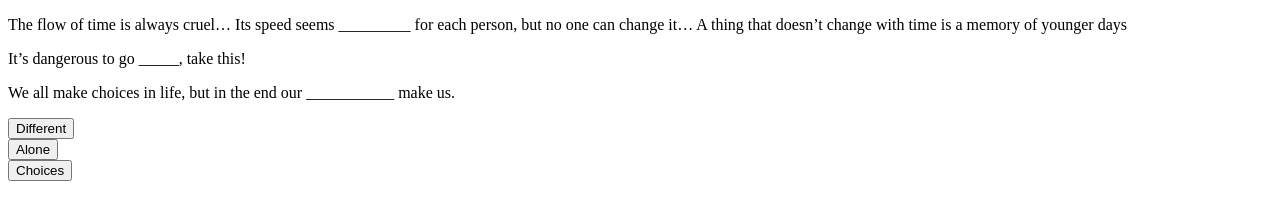
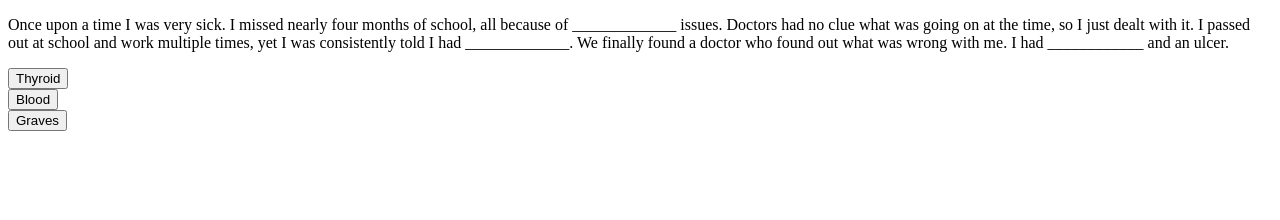
Before and after one commit to wsilkniii/CSD360, a plain HTML site: page module3/wsilknitter_module3.html in a window 1280 px wide. Drawn offline with Linux system fonts and the light colour scheme.

Commit message:
Updated assignment to meet requirements.

```diff
--- a/module3/wsilknitter_module3.html
+++ b/module3/wsilknitter_module3.html
@@ -5,11 +5,11 @@
 
       <script>
 
-           const quote1 = "different";
+           const word1 = "hyperthyroidism";
 
-           const quote2 = "alone";
+           const word2 = "low blood sugar";
 
-           const quote3 = "choices";
+           const word3 = "Grave's Disease";
 
       </script>
 
@@ -18,26 +18,21 @@
       <body>
 
       <p>
-           The flow of time is always cruel… Its speed seems <span id = "different"> _________
-        </span> for each person, but no one can change it… A thing that doesn’t change with time is a memory of younger days
-        </p>
-        <p>
-            It’s dangerous to go <span id = "alone"> _____</span>, take this!
-        </p>
-        <p>
-            We all make choices in life, but in the end our <span id = "choices"> ___________</span> make us.
+        Once upon a time I was very sick. I missed nearly four months of school, all because of <span id ="thyroid"> _____________
+      </span> issues. Doctors had no clue what was going on at the time, so I just dealt with it. I passed out at school and work multiple times, yet I was consistently told I had <span id="blood-sugar">_____________</span>.
+      We finally found a doctor who found out what was wrong with me. I had <span id="graves"> ____________</span> and an ulcer.
       </p>
 
        <p>
 
            <button type="button"
-             onclick="document.getElementById('different').innerHTML = quote1">Different</button> <br />
+             onclick="document.getElementById('thyroid').innerHTML = word1">Thyroid</button> <br />
 
           <button type="button"
-            onclick="document.getElementById('alone').innerHTML = quote2">Alone</button> <br />
+            onclick="document.getElementById('blood-sugar').innerHTML = word2">Blood</button> <br />
 
           <button type="button"
-            onclick="document.getElementById('choices').innerHTML = quote3">Choices</button> <br />
+            onclick="document.getElementById('graves').innerHTML = word3">Graves</button> <br />
 
        </p>
 
```
Lines whose indentation alone changed are shown as unchanged.
